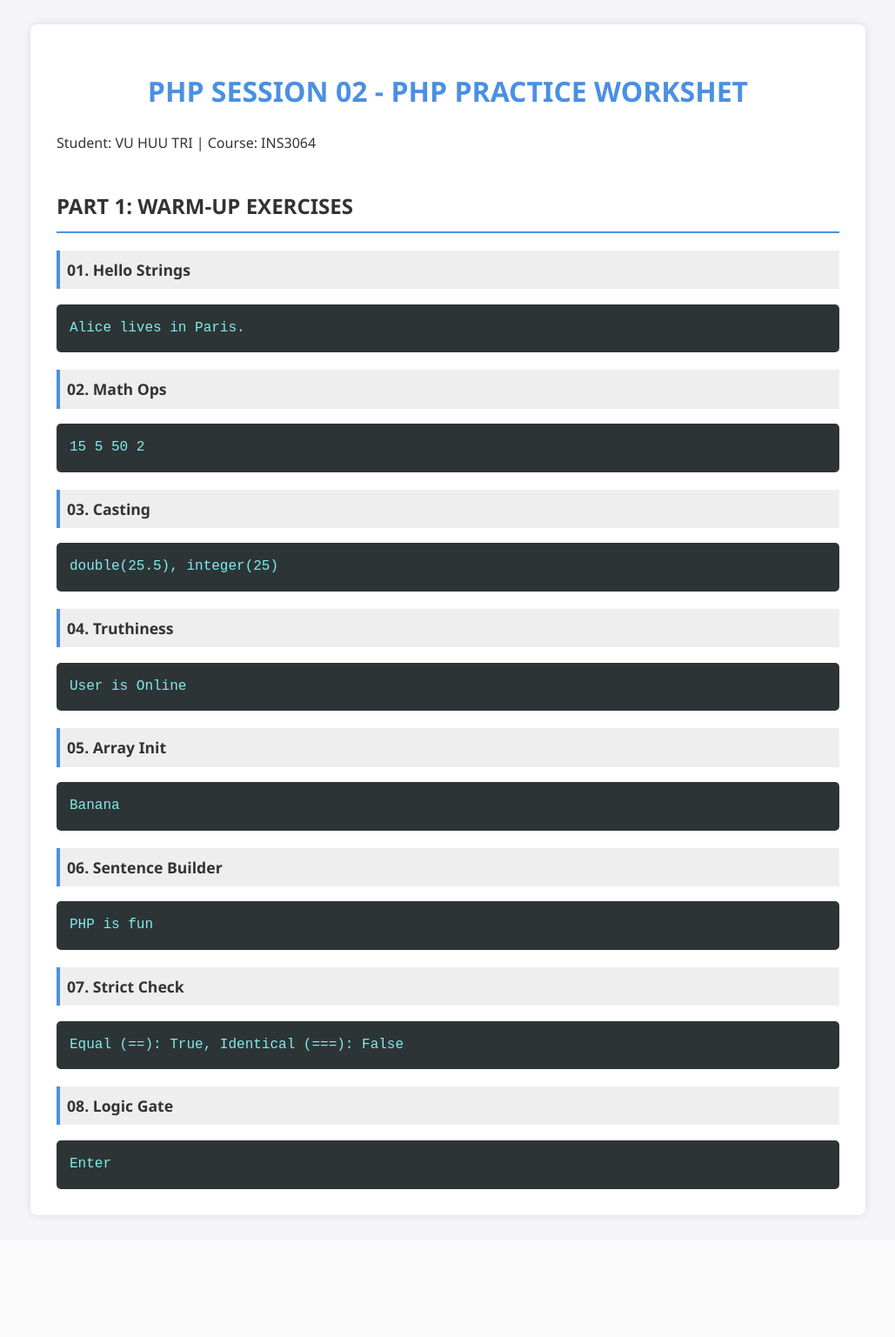
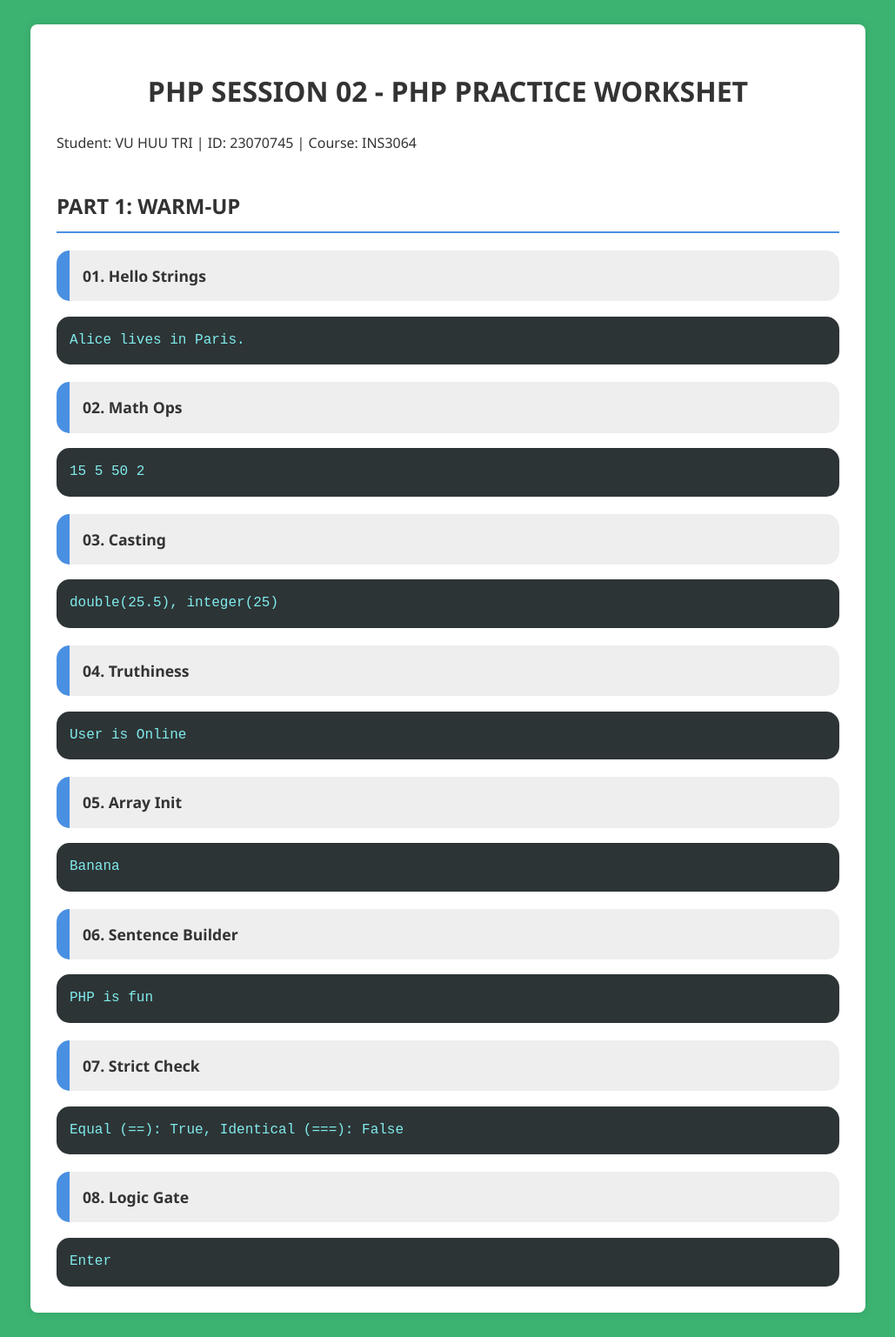
Before and after one commit to tmaxx05/INS306402-INS3064_VuHuuTri05, a PHP site: the page made by S02_php challenge/Part 1_warm_up.php in a window 1280 px wide. Shown: the whole page at 87% size, without its empty margins (125-1154 px from the left). Before the commit the page ends 1400 px from the top, so only its background shows below. Run offline with PHP 8.4, Linux system fonts and the light colour scheme.

Commit message:
Update styling and header information in PHP file

```diff
--- a/S02_php challenge/Part 1_warm_up.php
+++ b/S02_php challenge/Part 1_warm_up.php
@@ -5,29 +5,27 @@
     <meta name="viewport" content="width=device-width, initial-scale=1.0">
     <title>PHP Session 02 Worksheet - Vu Huu Tri </title>
     <style>
-        body { font-family: 'Segoe UI', Tahoma, Geneva, Verdana, sans-serif; line-height: 1.6; background-color: #f4f4f9; color: #333; padding: 20px; }
+        body { font-family: 'Segoe UI', Tahoma, Geneva, Verdana, sans-serif; line-height: 1.6; background-color: rgb(60, 179, 113); color: #333; padding: 20px; }
         .container { max-width: 900px; margin: 0 auto; background: #fff; padding: 30px; border-radius: 8px; box-shadow: 0 0 10px rgba(0,0,0,0.1); }
-        h1 { text-align: center; color: #4a90e2; }
+        h1 { text-align: center; color: #333; }
         h2 { border-bottom: 2px solid #4a90e2; padding-bottom: 10px; margin-top: 40px; color: #333; }
-        h3 { background: #eee; padding: 8px; border-left: 4px solid #4a90e2; margin-top: 20px; font-size: 1.1em; }
-        .output { background: #2d3436; color: #81ecec; padding: 15px; border-radius: 5px; font-family: 'Courier New', monospace; overflow-x: auto; }
+        h3 { background: #eee; padding: 15px;border-radius: 15px; border-left: 15px solid #4a90e2; margin-top: 20px; font-size: 1.1em; }
+        .output { background: #2d3436; color: #81ecec; padding: 15px; border-radius: 15px; font-family: 'Courier New', monospace; overflow-x: auto; }
         table { width: 100%; border-collapse: collapse; margin-top: 10px; }
         th, td { border: 1px solid #ddd; padding: 8px; text-align: left; }
         th { background-color: #f2f2f2; }
-        .success { color: #00b894; font-weight: bold; }
-        .danger { color: #d63031; font-weight: bold; }
     </style>
 </head>
 <body>
 
 <div class="container">
     <h1>PHP SESSION 02 - PHP PRACTICE WORKSHET</h1>
-    <p>Student: VU HUU TRI | Course: INS3064</p>
+    <p>Student: VU HUU TRI | ID: 23070745 | Course: INS3064</p>
 
     <!-- ================================================================ -->
     <!-- PART 1: WARM-UP EXERCISES -->
     <!-- ================================================================ -->
-    <h2>PART 1: WARM-UP EXERCISES</h2>
+    <h2>PART 1: WARM-UP </h2>
 
     <h3>01. Hello Strings</h3>
     <div class="output">
```
